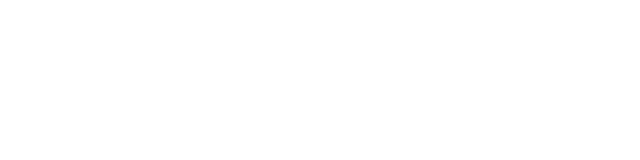
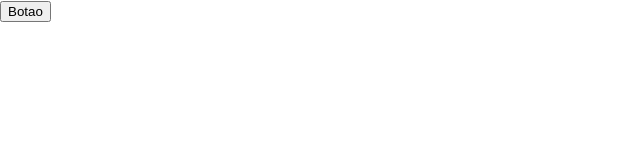
Before and after one commit to jonasemc/Task-Organizer, a React (Create React App) app: page / in a window 1280 px wide. Shown: the top 160 px of the page, without its empty margins (0-640 px from the left). Built offline with nearby package versions, Linux system fonts and the light colour scheme.

Commit message:
feat: Criar compontente button

```diff
--- a/public/index.html
+++ b/public/index.html
@@ -10,34 +10,14 @@
       content="Web site created using create-react-app"
     />
     <link rel="apple-touch-icon" href="%PUBLIC_URL%/logo192.png" />
-    <!--
-      manifest.json provides metadata used when your web app is installed on a
-      user's mobile device or desktop. See https://developers.google.com/web/fundamentals/web-app-manifest/
-    -->
+
     <link rel="manifest" href="%PUBLIC_URL%/manifest.json" />
-    <!--
-      Notice the use of %PUBLIC_URL% in the tags above.
-      It will be replaced with the URL of the `public` folder during the build.
-      Only files inside the `public` folder can be referenced from the HTML.
 
-      Unlike "/favicon.ico" or "favicon.ico", "%PUBLIC_URL%/favicon.ico" will
-      work correctly both with client-side routing and a non-root public URL.
-      Learn how to configure a non-root public URL by running `npm run build`.
-    -->
-    <title>React App</title>
+    <title>Studies</title>
   </head>
   <body>
     <noscript>You need to enable JavaScript to run this app.</noscript>
     <div id="root"></div>
-    <!--
-      This HTML file is a template.
-      If you open it directly in the browser, you will see an empty page.
 
-      You can add webfonts, meta tags, or analytics to this file.
-      The build step will place the bundled scripts into the <body> tag.
-
-      To begin the development, run `npm start` or `yarn start`.
-      To create a production bundle, use `npm run build` or `yarn build`.
-    -->
   </body>
 </html>
--- a/src/App.tsx
+++ b/src/App.tsx
@@ -1,9 +1,10 @@
 import React from 'react';
+import Button from './components/button/button';
 
 function App() {
   return (
     <div className="App">
-
+      <Button/>
     </div>
   );
 }
--- /dev/null
+++ b/src/components/button/button.tsx
@@ -0,0 +1,13 @@
+import React from "react";
+
+class Button extends React.Component{
+  render(){
+      return(
+          <button>
+              Botao
+          </button>
+      )
+  }
+}
+
+export default Button;
```
